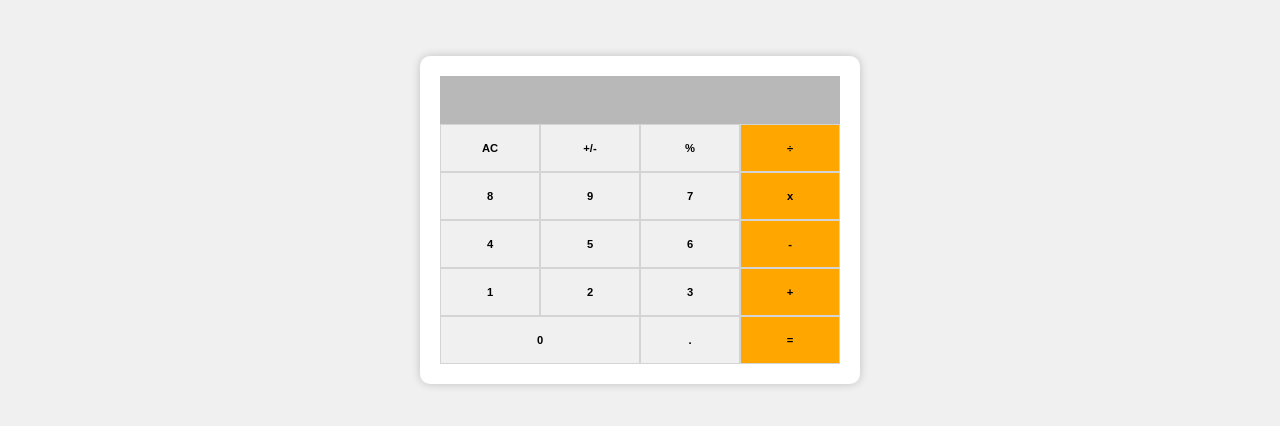
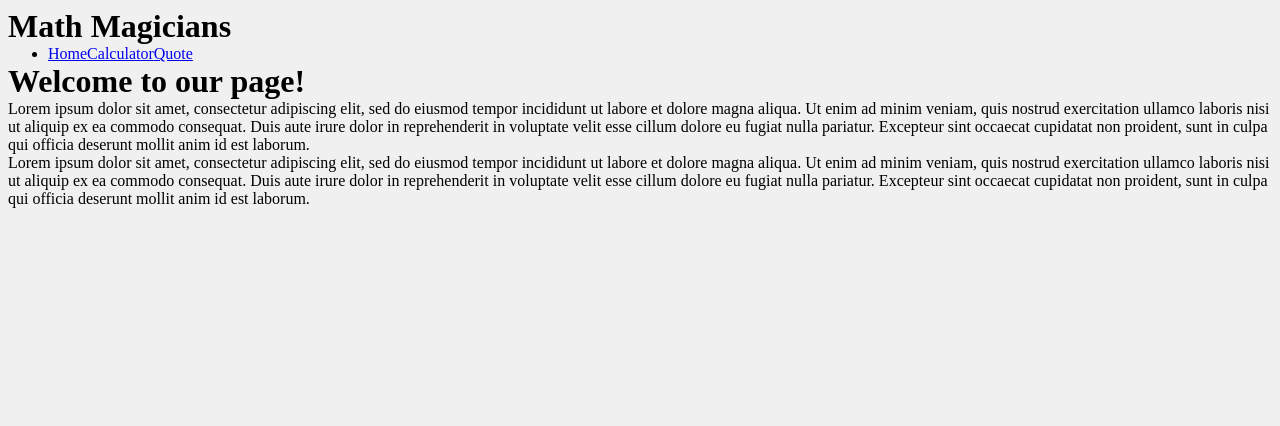
Before and after one commit to Camilovelag/math-magicians, a React (Create React App) app: page / in a window 1280 px wide. Shown: the top 426 px of the page. Built offline with nearby package versions, Linux system fonts and the light colour scheme.

Commit message:
Add Navbar and routes

```diff
--- a/package.json
+++ b/package.json
@@ -9,6 +9,7 @@
     "big.js": "^6.2.1",
     "react": "^18.2.0",
     "react-dom": "^18.2.0",
+    "react-router-dom": "^6.4.3",
     "react-scripts": "5.0.1",
     "web-vitals": "^2.1.4"
   },
--- a/src/App.js
+++ b/src/App.js
@@ -1,10 +1,31 @@
 import './App.css';
+import { BrowserRouter as Router, Routes, Route } from 'react-router-dom';
+
 import Calculator from './components/calculator';
+import Navbar from './components/Navbar';
+import Home from './pages/Home';
+import Quote from './pages/Quote';
 
 function App() {
   return (
     <div className="App">
-      <Calculator />
+      <Router>
+        <Navbar />
+        <Routes>
+          <Route path="/" element={<Home />} />
+          <Route
+            path="/calculator"
+            element={(
+              <div>
+                <h2>Lets do some math</h2>
+                <Calculator />
+              </div>
+            )}
+          />
+          <Route path="/quote" element={<Quote />} />
+          <Route path="*" element={<Home />} />
+        </Routes>
+      </Router>
     </div>
   );
 }
--- /dev/null
+++ b/src/components/Navbar.js
@@ -0,0 +1,19 @@
+import React from 'react';
+import { NavLink } from 'react-router-dom';
+
+const Navbar = () => (
+  <header>
+    <h1>Math Magicians</h1>
+    <nav>
+      <ul>
+        <li>
+          <NavLink to="/">Home</NavLink>
+          <NavLink to="/calculator">Calculator</NavLink>
+          <NavLink to="/quote">Quote</NavLink>
+        </li>
+      </ul>
+    </nav>
+  </header>
+);
+
+export default Navbar;
--- a/src/index.js
+++ b/src/index.js
@@ -1,5 +1,6 @@
 import React from 'react';
 import ReactDOM from 'react-dom/client';
+
 import App from './App';
 
 const root = ReactDOM.createRoot(document.getElementById('root'));
--- /dev/null
+++ b/src/pages/Home.js
@@ -0,0 +1,21 @@
+import React from 'react';
+
+const Home = () => {
+  const lorem = `Lorem ipsum dolor sit amet, consectetur adipiscing elit,
+  sed do eiusmod tempor incididunt ut labore et dolore magna aliqua.
+  Ut enim ad minim veniam, quis nostrud exercitation ullamco laboris
+  nisi ut aliquip ex ea commodo consequat. Duis aute irure dolor in
+  reprehenderit in voluptate velit esse cillum dolore eu fugiat nulla
+  pariatur. Excepteur sint occaecat cupidatat non proident, sunt in
+  culpa qui officia deserunt mollit anim id est laborum.`;
+
+  return (
+    <div>
+      <h1>Welcome to our page!</h1>
+      <p>{lorem}</p>
+      <p>{lorem}</p>
+    </div>
+  );
+};
+
+export default Home;
--- /dev/null
+++ b/src/pages/Quote.js
@@ -0,0 +1,12 @@
+import React from 'react';
+
+const Home = () => (
+  <div>
+    <p>
+      Mathematics is not about numbers, equations, computations,
+      or algorithms: it is about understanding. –William Paul Thurston
+    </p>
+  </div>
+);
+
+export default Home;
```
Also changed, not shown: 1 other file (tests, documents, lock files or other folders).
